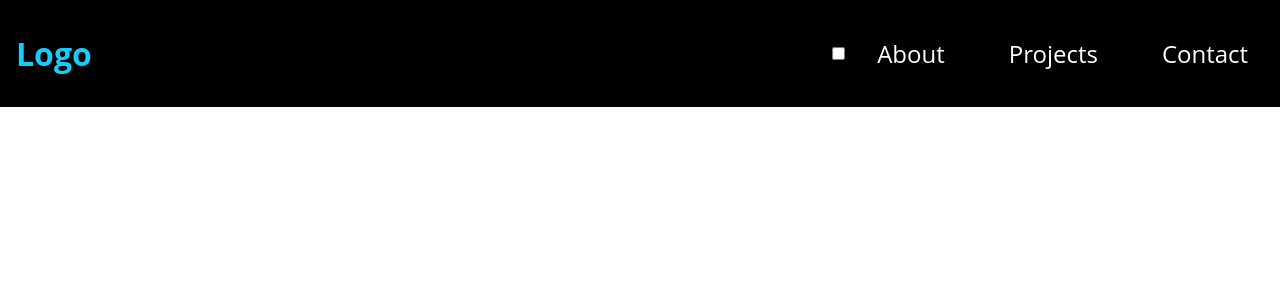
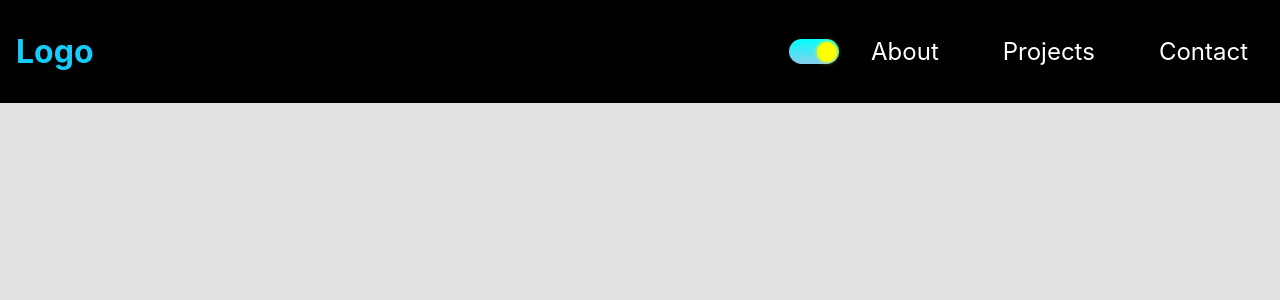
Before and after one commit to GuyShefer/Portfolio-tsx, a React (Create React App) app: page / in a window 1280 px wide. Shown: the top 300 px of the page. Built offline with nearby package versions, Linux system fonts and the light colour scheme.

Commit message:
add darkmode functionality

```diff
--- a/src/App.tsx
+++ b/src/App.tsx
@@ -1,16 +1,24 @@
-import React from 'react';
+import React, { useState } from 'react';
 import { BrowserRouter as Router } from 'react-router-dom';
 import Header from './components/header';
 import GlobalStyle from './utils/global';
+import { ThemeProvider } from 'styled-components';
+import { lightTheme, darkTheme } from './utils/themes';
 
 function App() {
+  const [theme, setTheme] = useState('light');
+
+  const toggleTheme = () => theme === 'light' ? setTheme('dark') : setTheme('light');
+
   return (
-    <div className="App">
+    <ThemeProvider theme={theme === 'light' ? lightTheme : darkTheme}>
       <GlobalStyle />
-      <Router>
-        <Header />
-      </Router>
-    </div>
+      <div className="App" style={{ height: '100vh' }}>
+        <Router>
+          <Header themeToggler={toggleTheme} theme={theme} />
+        </Router>
+      </div>
+    </ThemeProvider>
   );
 }
 
--- a/src/components/header/index.tsx
+++ b/src/components/header/index.tsx
@@ -1,7 +1,32 @@
 import React, { useState } from 'react'
+import styled from 'styled-components';
 import { StyledHeader, HeaderLogo, Hamburger, Nav, NavLink } from './StyledHeader';
 
-const Header = () => {
+const Toggle = styled.div`
+    height: 25px;
+    width: 50px;
+    border-radius: 50px;
+    cursor: pointer;
+    margin-left: auto;
+    background-image: ${props => props.theme === 'light' ? `linear-gradient(aqua, skyblue)` : `linear-gradient(midnightblue, rebeccapurple)`};
+    position: relative;
+`;
+
+const Notch = styled.div`
+    height: 20px;
+    width: 20px;
+    border-radius: 50%;
+    background: ${props => props.theme === 'light' ? `yellow` : `whitesmoke`};
+    box-shadow: 0 0 5px ${props => props.theme === 'light' ? `yellow` : `whitesmoke`};
+    position: absolute;
+    top: 2.5px;
+    left: 2.5px;
+    transform: ${props => props.theme === 'light' ? `translate(25px, 0)` : `translate(0, 0)`};
+    transition: 0.3s ease;
+`;
+
+
+const Header = ({ themeToggler, theme }: any) => {
     const [isNavOpen, setIsNavOpen] = useState(false);
 
     return (
@@ -9,9 +34,11 @@ const Header = () => {
             <HeaderLogo to="/">
                 <h1>Logo</h1>
             </HeaderLogo>
-            <div style={{ marginLeft: 'auto' }}>
-                <input type="checkbox" value="checkbox" />
-            </div>
+
+            <Toggle onClick={themeToggler} theme={theme}>
+                <Notch theme={theme}/>
+            </Toggle>
+
             <Hamburger onClick={() => setIsNavOpen(!isNavOpen)} />
             <Nav isOpen={isNavOpen}>
                 <NavLink to="/">About</NavLink>
--- /dev/null
+++ b/src/react-app-env.d.ts
@@ -0,0 +1 @@
+/// <reference types="react-scripts" />
--- a/src/utils/global.ts
+++ b/src/utils/global.ts
@@ -1,11 +1,28 @@
 import { createGlobalStyle } from "styled-components";
+import { ThemeType } from "./themes";
 
-export default createGlobalStyle`
-    * {
+type Props = {
+    theme: ThemeType
+}
+
+export default createGlobalStyle<Props>`
+    *,
+    *::after,
+    *::before {
+        box-sizing: border-box;
         margin: 0;
         padding: 0;
         outline:0;
-        box-sizing:border-box;
-        font-family: 'Open Sans', sans-serif;
+    }
+
+    body {
+        background: ${({theme}) => theme.body};
+        color: ${({ theme }) => theme.text};
+        display: flex;
+        flex-direction: column;
+        justify-content: center;
+        height: 100vh;
+        font-family: BlinkMacSystemFont, -apple-system, 'Segoe UI', Roboto, Helvetica, Arial, sans-serif;
+        transition: all 0.25s linear;
     }
 `;
--- /dev/null
+++ b/src/utils/themes.ts
@@ -0,0 +1,15 @@
+export const lightTheme = {
+    body: '#E2E2E2',
+    text: '#363537',
+    toggleBorder: '#FFF',
+    gradient: 'linear-gradient(#39598A, #79D7ED)',
+}
+
+export const darkTheme = {
+    body: '#363537',
+    text: '#FAFAFA',
+    toggleBorder: '#6B8096',
+    gradient: 'linear-gradient(#091236, #1E215D)',
+}
+
+export type ThemeType = typeof lightTheme;
```
